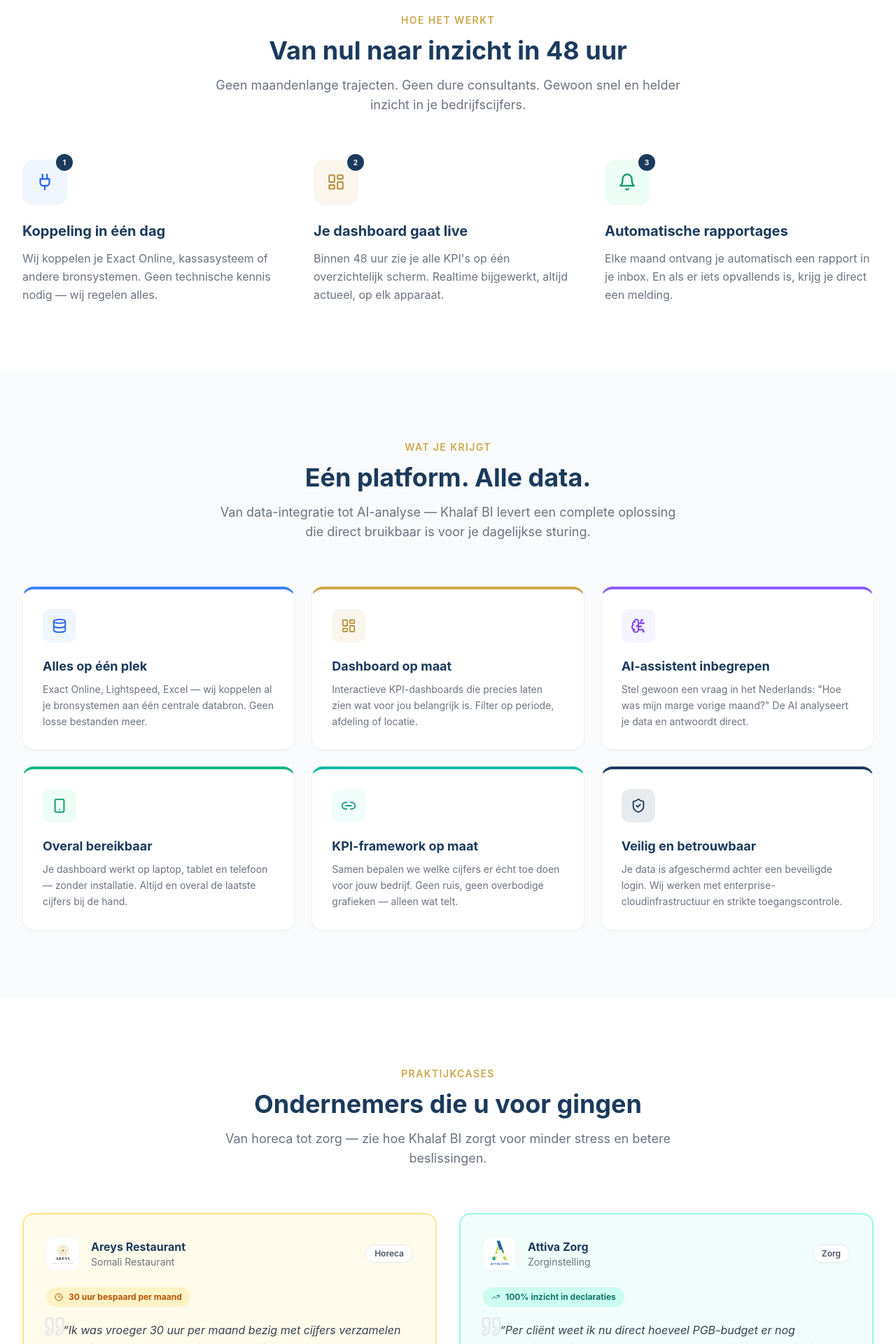
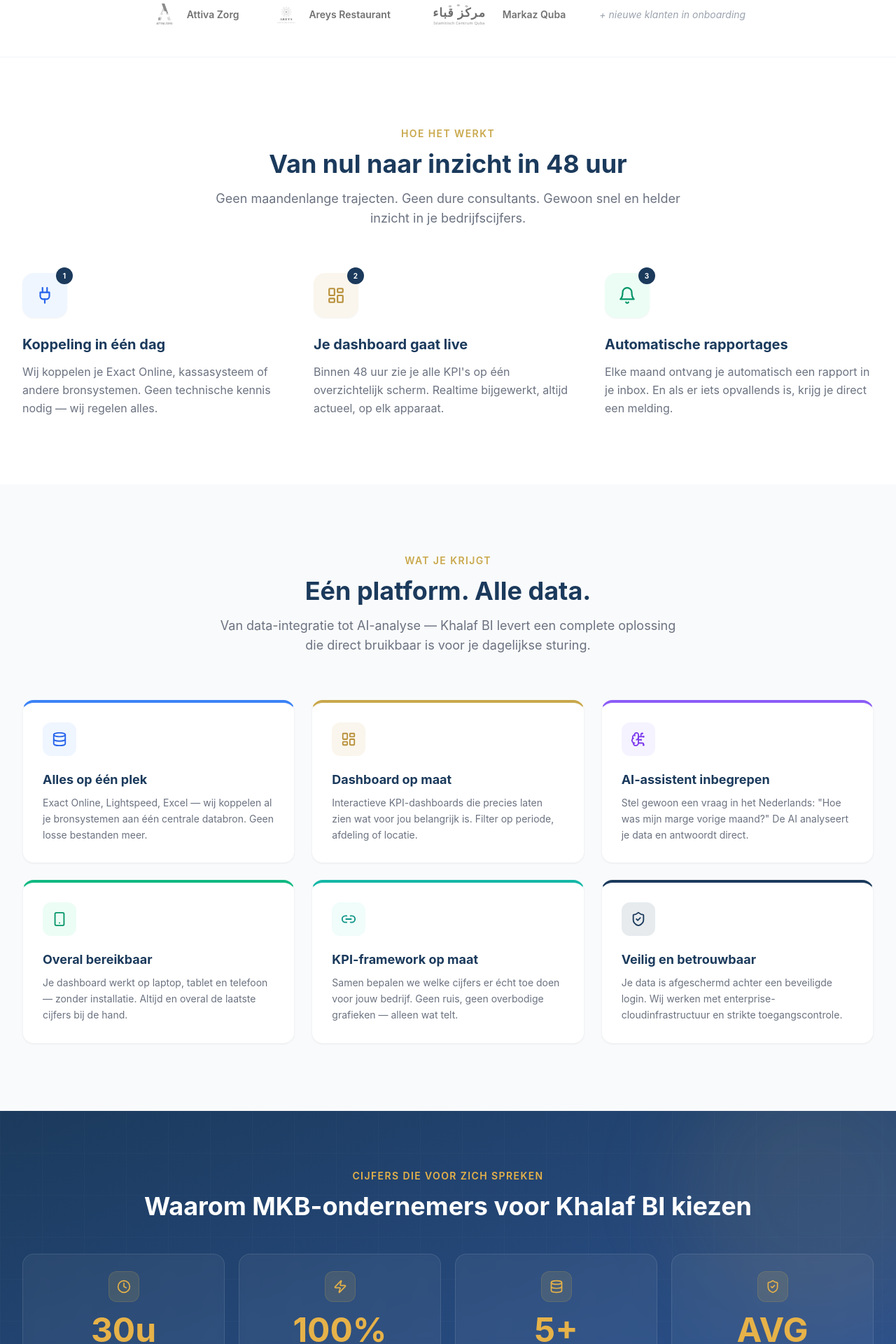
Before and after one commit to adamvdb120-bot/khalaf-bi, a Next.js app: page / in a window 1280 px wide. Shown: the part 880-2800 px from the top of the page at 70% size. Built offline with nearby package versions, Linux system fonts and the light colour scheme.

Commit message:
feat(marketing): trust bar met klantlogo's, stats-strook, en FAQ-sectie op homepage

```diff
--- a/src/app/(marketing)/page.tsx
+++ b/src/app/(marketing)/page.tsx
@@ -1,8 +1,11 @@
 import Hero from "@/components/marketing/Hero";
+import TrustBar from "@/components/marketing/TrustBar";
 import HowItWorks from "@/components/marketing/HowItWorks";
 import Features from "@/components/marketing/Features";
+import StatsStrip from "@/components/marketing/StatsStrip";
 import Cases from "@/components/marketing/Cases";
 import Pricing from "@/components/marketing/Pricing";
+import FAQ from "@/components/marketing/FAQ";
 import Link from "next/link";
 import { ArrowRight, Phone } from "lucide-react";
 
@@ -10,10 +13,13 @@ export default function HomePage() {
   return (
     <>
       <Hero />
+      <TrustBar />
       <HowItWorks />
       <Features />
+      <StatsStrip />
       <Cases />
       <Pricing />
+      <FAQ />
 
       {/* CTA sectie */}
       <section className="py-24 bg-navy-700 relative overflow-hidden">
--- /dev/null
+++ b/src/components/marketing/FAQ.tsx
@@ -0,0 +1,116 @@
+"use client";
+
+import { useState } from "react";
+import { Plus, Minus, MessageCircle } from "lucide-react";
+import Link from "next/link";
+
+const faqs = [
+  {
+    vraag: "Hoe snel staat mijn dashboard live?",
+    antwoord:
+      "Binnen 48 uur. Na een korte intake koppelen wij je Exact Online (en eventueel kassasysteem) en bouwen we het dashboard op maat voor jouw sector. Geen technische kennis nodig — wij doen het werk.",
+  },
+  {
+    vraag: "Wat kost het maandelijks?",
+    antwoord:
+      "Vanaf €150 per maand voor het basisdashboard, inclusief Exact-koppeling, AI-assistent en automatische maandrapportages. Maatwerk en extra koppelingen zijn mogelijk vanaf €250/mnd. Geen verborgen kosten, opzegging maandelijks.",
+  },
+  {
+    vraag: "Is mijn data veilig?",
+    antwoord:
+      "Ja. Wij werken volgens AVG (GDPR) en je data wordt versleuteld opgeslagen op Europese servers (Supabase, Vercel EU). Alleen jij en geautoriseerde gebruikers zien jouw cijfers. Niemand anders, ook wij niet zonder toestemming.",
+  },
+  {
+    vraag: "Werkt het ook als ik niet met Exact Online werk?",
+    antwoord:
+      "Ja. We koppelen ook met andere boekhoudsystemen (e-Boekhouden, Visma, Yuki) en data-bronnen zoals Excel, kassasystemen (Lightspeed, Mplus), declaratiesystemen en bankrekeningen. Vraag de demo aan, dan kijken we wat past.",
+  },
+  {
+    vraag: "Wat als ik wil stoppen?",
+    antwoord:
+      "Geen probleem. Opzegging is altijd mogelijk per maand. We verwijderen je data binnen 30 dagen en leveren een export aan zodat je zelfstandig verder kunt. Geen lock-in, geen gedoe.",
+  },
+  {
+    vraag: "Kan ik mijn boekhouder toegang geven?",
+    antwoord:
+      "Zeker. Je kunt extra gebruikers uitnodigen met eigen inloggegevens — bijvoorbeeld je boekhouder, accountant of compagnon. Iedereen ziet dezelfde dashboards in real-time.",
+  },
+  {
+    vraag: "Hoe werkt de AI-assistent precies?",
+    antwoord:
+      "De assistent kent al jouw cijfers en kan vragen beantwoorden in gewone taal: 'Welke maand was mijn beste?' of 'Welke klant levert de meeste omzet?'. Hij maakt ook grafieken op basis van je vraag. Volledig in het Nederlands.",
+  },
+];
+
+export default function FAQ() {
+  const [openIndex, setOpenIndex] = useState<number | null>(0);
+
+  return (
+    <section className="py-24 bg-gray-50">
+      <div className="max-w-4xl mx-auto px-4 sm:px-6 lg:px-8">
+        <div className="text-center mb-14">
+          <span className="text-gold-500 font-semibold text-sm uppercase tracking-widest">
+            Veelgestelde vragen
+          </span>
+          <h2 className="text-4xl font-bold text-navy-700 mt-3 mb-4">
+            Antwoorden op uw twijfels
+          </h2>
+          <p className="text-lg text-gray-500">
+            Geen verkoperspraat, gewoon eerlijk antwoord.
+          </p>
+        </div>
+
+        <div className="space-y-3">
+          {faqs.map((faq, i) => {
+            const isOpen = openIndex === i;
+            return (
+              <div
+                key={i}
+                className="bg-white rounded-2xl border border-gray-100 shadow-sm overflow-hidden transition-all"
+              >
+                <button
+                  onClick={() => setOpenIndex(isOpen ? null : i)}
+                  className="w-full flex items-center justify-between gap-4 px-6 py-5 text-left hover:bg-gray-50/50 transition-colors"
+                >
+                  <span className="font-semibold text-navy-700 text-base">
+                    {faq.vraag}
+                  </span>
+                  <div
+                    className={`w-8 h-8 rounded-full flex items-center justify-center flex-shrink-0 transition-colors ${
+                      isOpen
+                        ? "bg-gold-500 text-white"
+                        : "bg-gray-100 text-gray-500"
+                    }`}
+                  >
+                    {isOpen ? <Minus size={16} /> : <Plus size={16} />}
+                  </div>
+                </button>
+                {isOpen && (
+                  <div className="px-6 pb-5 pt-1 text-gray-600 leading-relaxed text-sm">
+                    {faq.antwoord}
+                  </div>
+                )}
+              </div>
+            );
+          })}
+        </div>
+
+        {/* Nog meer vragen */}
+        <div className="mt-12 bg-navy-700 rounded-2xl p-8 text-center text-white">
+          <MessageCircle size={32} className="mx-auto mb-4 text-gold-400" />
+          <h3 className="text-2xl font-bold mb-2">Andere vraag?</h3>
+          <p className="text-navy-200 mb-5 max-w-md mx-auto">
+            Plan een gratis 30-minuten kennismaking — geen verkooppraat, gewoon
+            kijken of wij iets voor jou kunnen betekenen.
+          </p>
+          <Link
+            href="/contact"
+            className="inline-flex items-center gap-2 bg-gold-500 hover:bg-gold-400 text-white font-semibold px-6 py-3 rounded-xl transition-colors"
+          >
+            Plan een kennismaking
+          </Link>
+        </div>
+      </div>
+    </section>
+  );
+}
--- /dev/null
+++ b/src/components/marketing/StatsStrip.tsx
@@ -0,0 +1,78 @@
+import { Clock, Database, Zap, ShieldCheck } from "lucide-react";
+
+const stats = [
+  {
+    value: "30u",
+    label: "tijdsbesparing per maand",
+    sub: "geen Excel-handwerk meer",
+    icon: Clock,
+  },
+  {
+    value: "100%",
+    label: "real-time financieel inzicht",
+    sub: "direct uit Exact Online",
+    icon: Zap,
+  },
+  {
+    value: "5+",
+    label: "systemen in één dashboard",
+    sub: "boekhouding, kassa, declaraties",
+    icon: Database,
+  },
+  {
+    value: "AVG",
+    label: "compliant & veilig",
+    sub: "data blijft binnen EU",
+    icon: ShieldCheck,
+  },
+];
+
+export default function StatsStrip() {
+  return (
+    <section className="bg-gradient-to-br from-navy-700 to-navy-600 py-20 relative overflow-hidden">
+      {/* Decoratie */}
+      <div className="absolute inset-0 overflow-hidden">
+        <div className="absolute -top-20 -right-20 w-96 h-96 bg-gold-500/10 rounded-full blur-3xl" />
+        <div
+          className="absolute inset-0 opacity-[0.04]"
+          style={{
+            backgroundImage:
+              "linear-gradient(rgba(255,255,255,0.5) 1px, transparent 1px), linear-gradient(90deg, rgba(255,255,255,0.5) 1px, transparent 1px)",
+            backgroundSize: "60px 60px",
+          }}
+        />
+      </div>
+
+      <div className="relative max-w-7xl mx-auto px-4 sm:px-6 lg:px-8">
+        <div className="text-center mb-12">
+          <span className="text-gold-400 font-semibold text-sm uppercase tracking-widest">
+            Cijfers die voor zich spreken
+          </span>
+          <h2 className="text-3xl lg:text-4xl font-bold text-white mt-3">
+            Waarom MKB-ondernemers voor Khalaf BI kiezen
+          </h2>
+        </div>
+
+        <div className="grid grid-cols-2 lg:grid-cols-4 gap-5">
+          {stats.map((stat) => (
+            <div
+              key={stat.label}
+              className="bg-white/5 backdrop-blur-sm border border-white/10 rounded-2xl p-6 text-center hover:bg-white/8 transition-colors"
+            >
+              <div className="w-11 h-11 bg-gold-500/15 rounded-xl flex items-center justify-center mx-auto mb-4 border border-gold-500/20">
+                <stat.icon size={20} className="text-gold-400" />
+              </div>
+              <div className="text-4xl lg:text-5xl font-bold text-gold-400 mb-2 leading-none">
+                {stat.value}
+              </div>
+              <div className="text-sm text-white font-medium leading-snug">
+                {stat.label}
+              </div>
+              <div className="text-xs text-navy-300 mt-1.5">{stat.sub}</div>
+            </div>
+          ))}
+        </div>
+      </div>
+    </section>
+  );
+}
--- /dev/null
+++ b/src/components/marketing/TrustBar.tsx
@@ -0,0 +1,40 @@
+/* eslint-disable @next/next/no-img-element */
+
+const klanten = [
+  { naam: "Attiva Zorg", logo: "/logos/attiva.svg", sector: "Zorg" },
+  { naam: "Areys Restaurant", logo: "/logos/areys.svg", sector: "Horeca" },
+  { naam: "Markaz Quba", logo: "/logos/quba.svg", sector: "Stichting" },
+];
+
+export default function TrustBar() {
+  return (
+    <section className="bg-white border-y border-gray-100 py-10">
+      <div className="max-w-7xl mx-auto px-4 sm:px-6 lg:px-8">
+        <p className="text-center text-xs font-bold text-gray-400 uppercase tracking-widest mb-6">
+          Vertrouwd door MKB-ondernemers in zorg, horeca en meer
+        </p>
+        <div className="flex items-center justify-center flex-wrap gap-x-12 gap-y-6">
+          {klanten.map((k) => (
+            <div
+              key={k.naam}
+              className="flex items-center gap-3 opacity-70 hover:opacity-100 transition-opacity grayscale hover:grayscale-0"
+              title={`${k.naam} — ${k.sector}`}
+            >
+              <img
+                src={k.logo}
+                alt={k.naam}
+                className="h-10 w-auto object-contain"
+              />
+              <span className="text-sm font-semibold text-navy-700 hidden md:inline">
+                {k.naam}
+              </span>
+            </div>
+          ))}
+          <div className="text-sm text-gray-400 italic">
+            + nieuwe klanten in onboarding
+          </div>
+        </div>
+      </div>
+    </section>
+  );
+}
```
